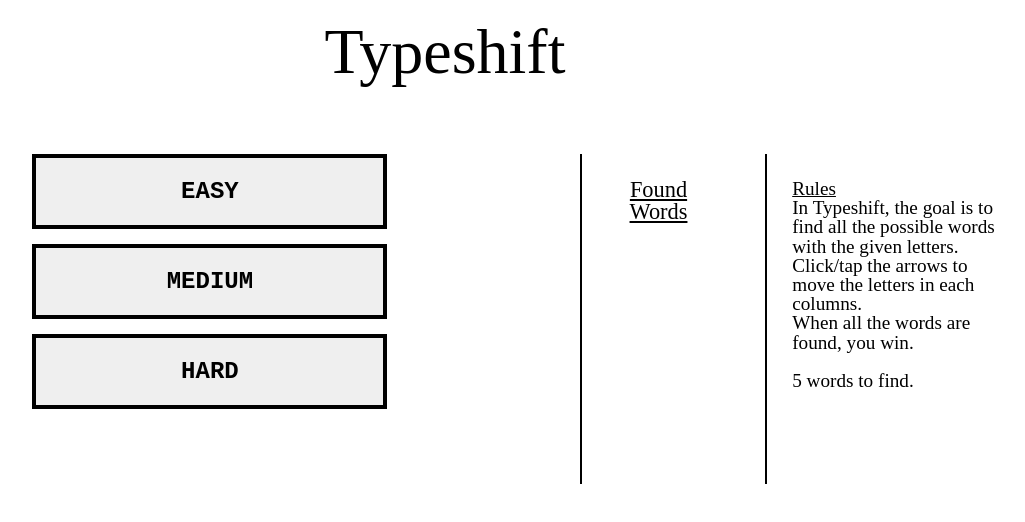
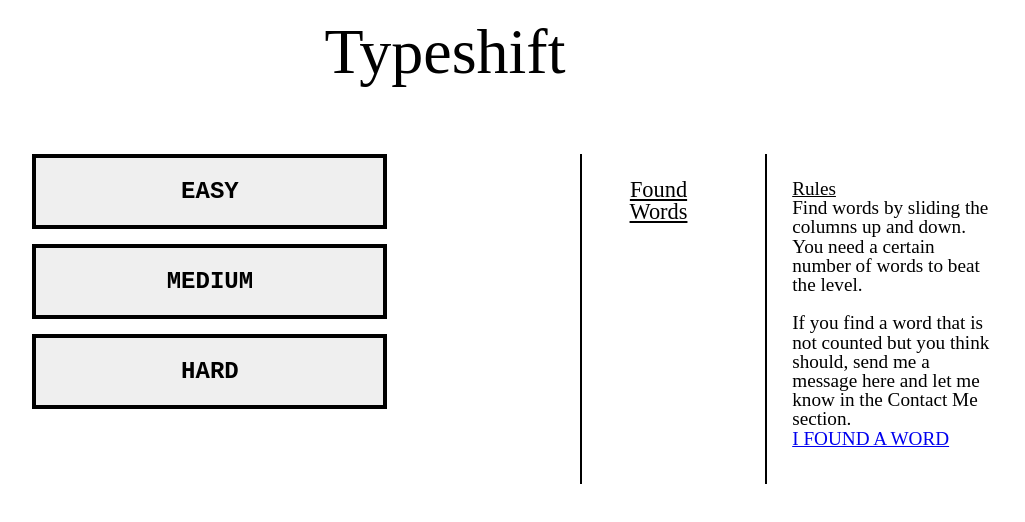
Before and after one commit to suzuhe481/typeshift, a React (Vite) app: page / in a window 1280 px wide. Shown: the top 522 px of the page, without its empty margins (195-1220 px from the left). Built offline with nearby package versions, Linux system fonts and the light colour scheme.

Commit message:
Rewritten rules and added link

```diff
--- a/src/components/GameContainer/Rules/Rules.jsx
+++ b/src/components/GameContainer/Rules/Rules.jsx
@@ -5,13 +5,15 @@ function Rules() {
     <div className="rules">
       <p className="rules__title">Rules</p>
       <p className="rules__text">
-        In Typeshift, the goal is to find all the possible words with the given
-        letters. Click/tap the arrows to move the letters in each columns.
+        Find words by sliding the columns up and down. You need a certain number
+        of words to beat the level.
         <br />
-        When all the words are found, you win.
+        <br />
+        If you find a word that is not counted but you think should, send me a
+        message here and let me know in the Contact Me section.
+        <br />
+        <a href="https://www.hectorsuazo.com/#contact">I FOUND A WORD</a>
       </p>
-      <br />
-      <p>5 words to find.</p>
     </div>
   );
 }
```
